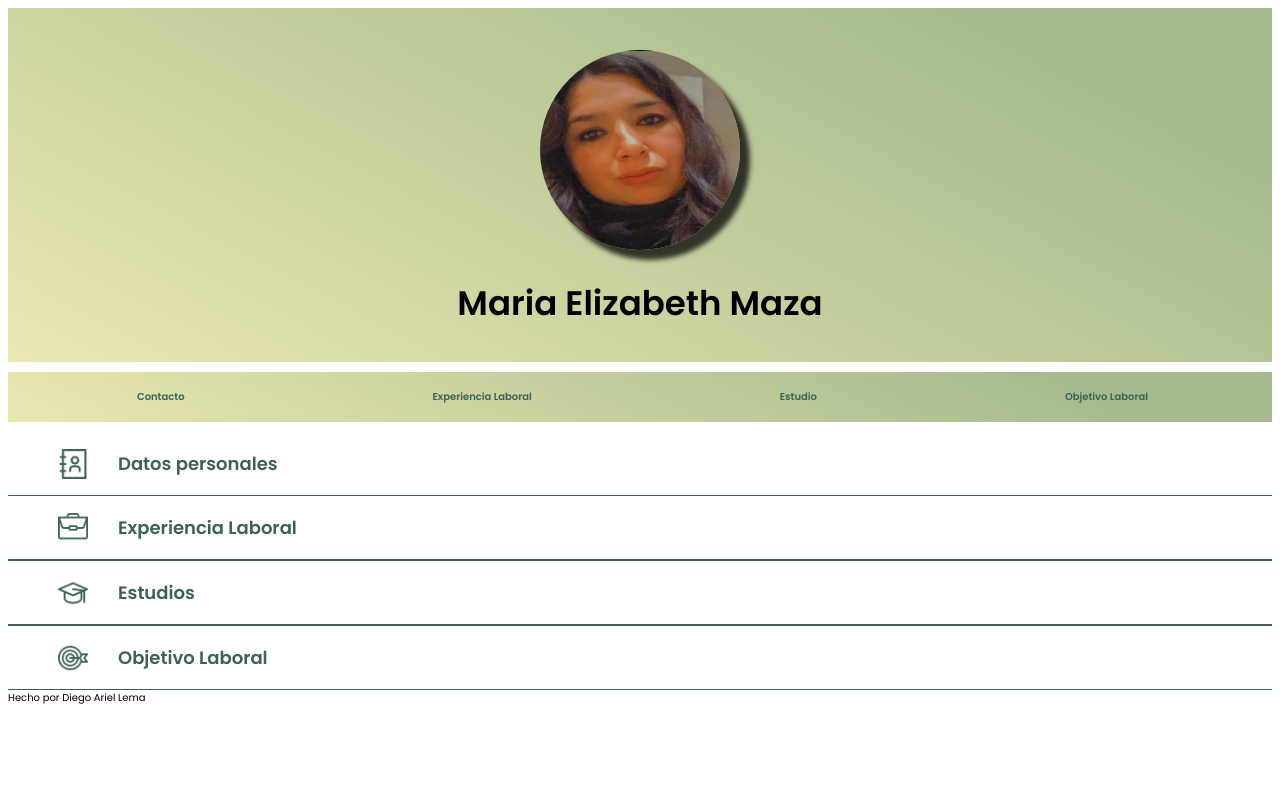
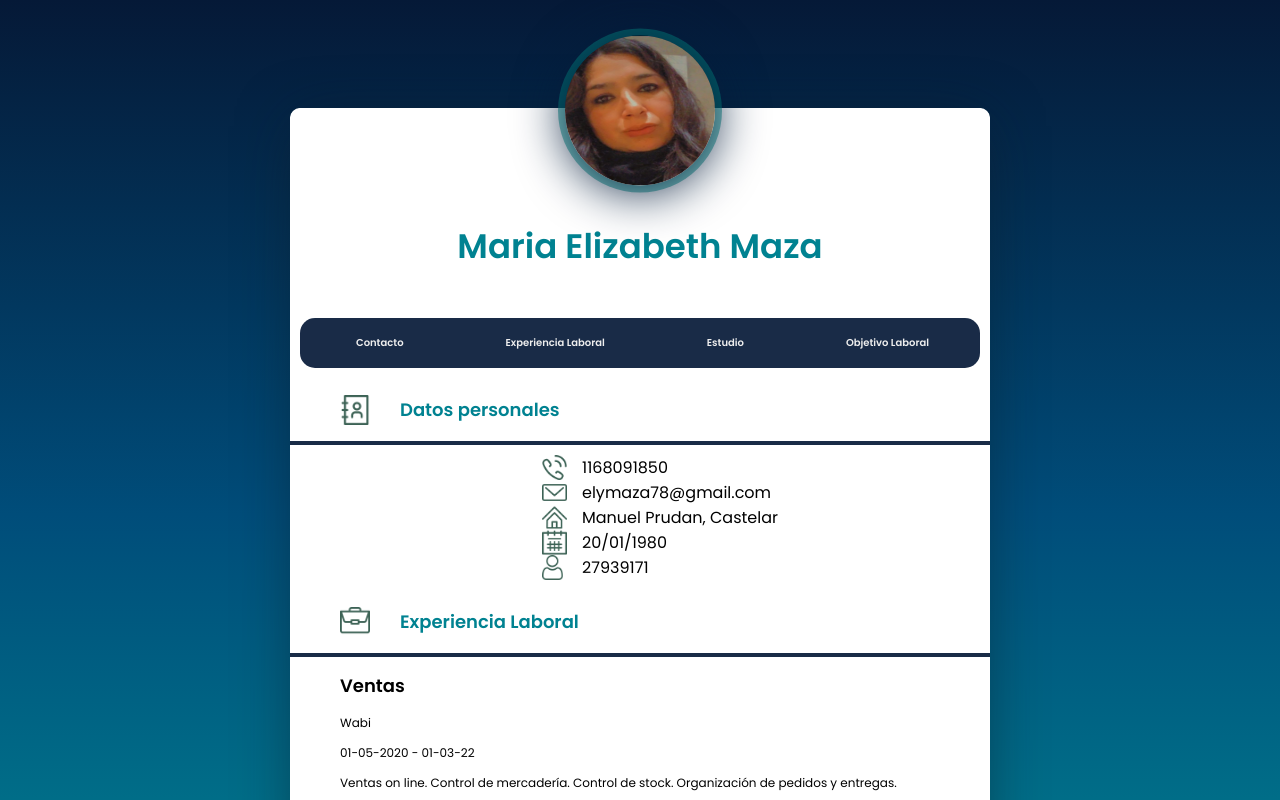
Before and after one commit to Diegoariel3/Cv-Eli, a plain HTML site: page index.html in a window 1280 px wide. Shown: the top 800 px of the page. Drawn offline with Linux system fonts and the light colour scheme.

Commit message:
Cambio de estilo del cv en CSS

```diff
--- a/index.html
+++ b/index.html
@@ -9,6 +9,7 @@
     <link href="https://fonts.googleapis.com/css2?family=Poppins:wght@200;400;600&display=swap" rel="stylesheet">
 </head>
 <body>
+    <div class="profile_card">
     <header>
         <img src="assets/eli11-07.jpeg" alt="Foto CV">
         <div class="header_title_container">
@@ -124,6 +125,7 @@
         </div>
     </article>
     <footer>Hecho por Diego Ariel Lema</footer>
+    </div>
     <script src="./main.js"></script>
 </body>
 </html>
--- a/style.css
+++ b/style.css
@@ -1,6 +1,19 @@
 html {
     font-family: 'Poppins', sans-serif;
     font-size: 62.5%;
+    background-image: linear-gradient(to bottom, #051937, #004d7a, #008793, #00bf72, #a8eb12);
+}
+.profile_card {
+    width: 100%;
+    top: 100px;
+    min-height: 460px;
+    margin: auto;
+    box-shadow: 0px 8px 60px -10px rgba(13,28,39,0.6);
+    background: #fff;
+    border-radius: 12px;
+    max-width: 700px;
+    position: relative;
+
 }
 header {
     position: relative;
@@ -9,17 +22,20 @@ header {
     justify-content: center;
     width: 100%;
     min-width: 320px;
-    height: 354px;
+    height: 200px;
+    border-radius: 10px 10px 0 0;
     text-align: center;
-    background: linear-gradient(207.8deg, #A6BB8D 16.69%, #EAE7B1 100%);
+    background: #ffffff
 }
 header img {
-    width: 200px;
-    height:200px;
-    margin-top: 5px;
-    align-self: center;
+    width: 150px;
+    height: 150px;
+    transform: translateY(-65%);
     border-radius: 50%;
-    box-shadow: 10px 10px 5px 0px rgba(0,0,0,0.75);
+    position: absolute;
+    left: calc(50% - 75px);
+    box-shadow: 0px 5px 50px 0px rgb(4, 28, 58), 0px 0px 0px 7px rgba(0, 149, 138, 0.5);
+
 
 }
 .header_title_container {
@@ -27,7 +43,6 @@ header img {
     min-width: 288px;
     max-width: 900px;
     height: 60px;
-    margin-top: 15px;
     text-align: center;
     align-self: center;
 }
@@ -35,6 +50,11 @@ header img {
     font-size: 3.4rem;
     font-weight: bold;
     line-height: 3rem;
+    padding: 30px;
+    color: #008291;
+}
+.navbar {
+    margin: 0 10px 0 10px;
 }
 .navbar ul {
     height: 50px;
@@ -43,21 +63,19 @@ header img {
     align-items: center;
     justify-content: space-around;
     padding-left: 5px;
-    background: linear-gradient(207.8deg, #A6BB8D 16.69%, #EAE7B1 100%);
+    background: #051937EA;
+    border-radius: 15px;
 }
 .navbar ul li a {
     text-decoration: none;
     font-size: 800;
     font-weight: 800;
-    color: #3C6255;
+    color: #EEEEEE;
 }
 .contact , .experience , .studies , .target {
     display: flex;
     align-items: center;
-    border-bottom: 1px solid #3C6255;
-}
-.studies , .target {
-    border-top: 1px solid #3C6255;
+    border-bottom: 4px solid #051937ea;
 }
 .contact img , .experience img , .studies img , .target img {
     width: 30px;
@@ -67,15 +85,13 @@ header img {
 .contact p , .experience p , .studies p , .target p {
     font-size: 1.8rem;
     font-weight: 600;
-    color: #3C6255;
+    color: #008291;
     padding-left: 30px;
 }
 .contact_information {
     display: flex;
     align-items: center;
     justify-content: center;
-    border-bottom: 1px solid #3C6255;
-    display: none;
 }
 .contact_information ul li {
     list-style: none;
@@ -118,7 +134,6 @@ header img {
     justify-content: center;
     margin-left: 50px;
     margin-right: 50px;
-    display: none;
 }
 .experience_box h2 , .studies_box h2 {
     font-size: 1.8rem;
@@ -127,14 +142,10 @@ header img {
 .experience_box p , .studies_box p , .target_box p {
     font-size: 1.2rem;
 }
-ion-icon {
-    font-size: 64px;
-    color: deeppink;
-    --ionicon-stroke-width: 26px;
-}
+
 .navbar a:hover {
     font-size: 1.6rem;
 }
 .contact p:hover, .experience p:hover, .studies p:hover , .target p:hover {
-    color: #A6BB8D;
+    color: #051937;
 }
```
